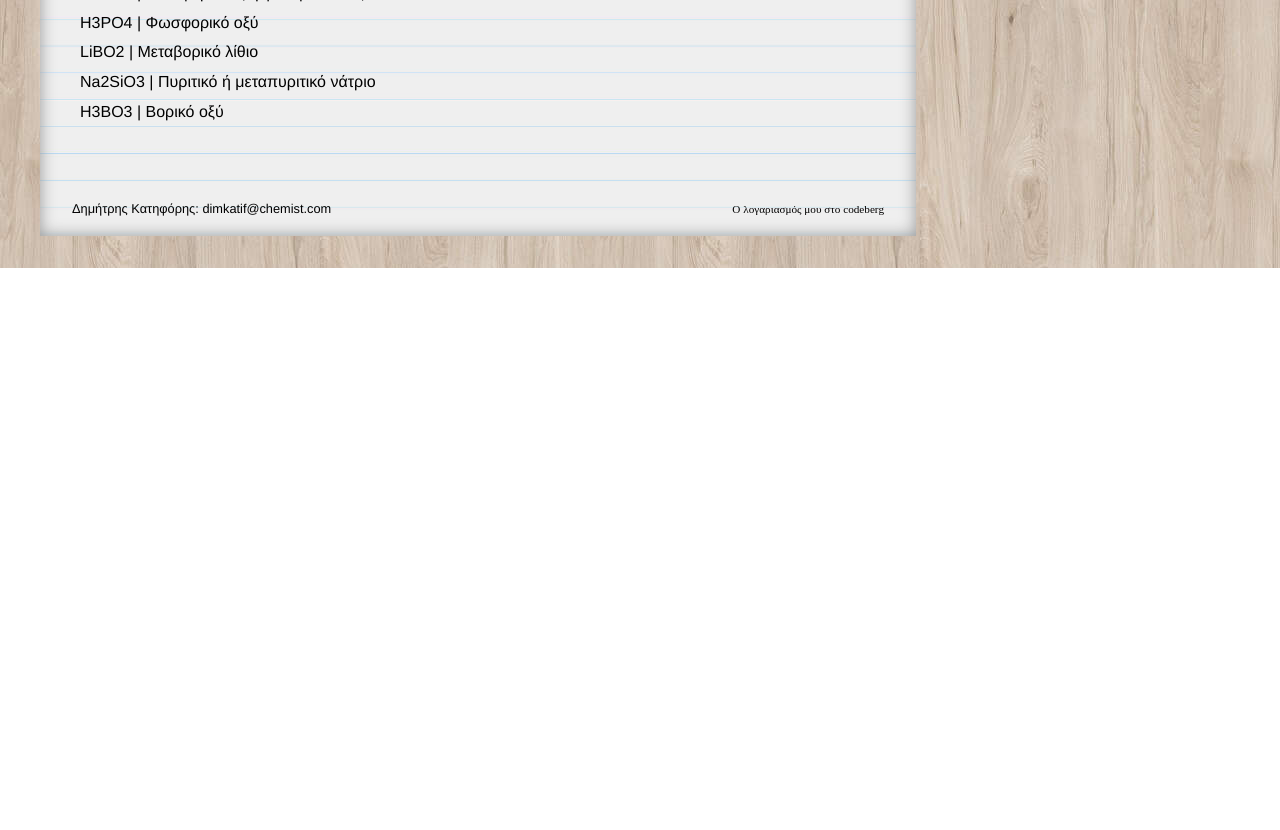
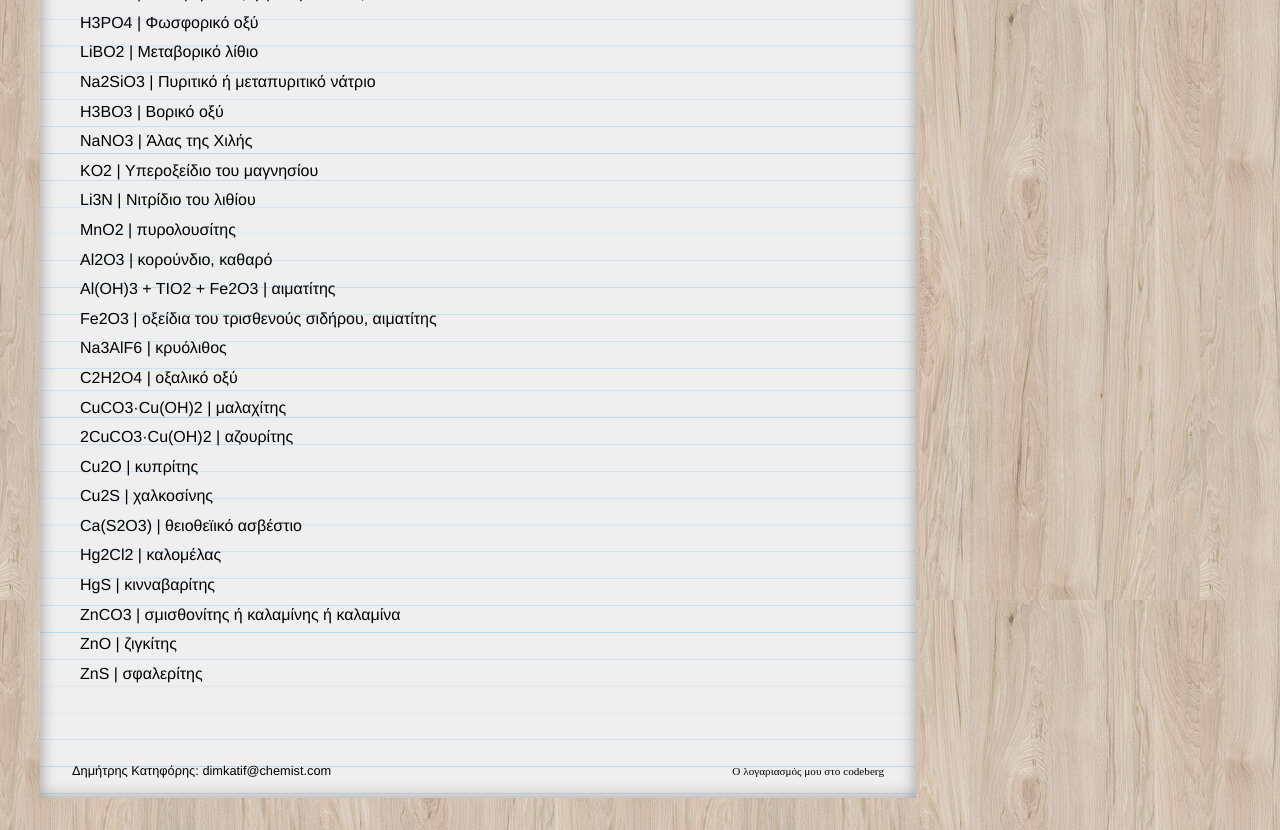
Before and after one commit to mitsoska/website_final, a SvelteKit app: page /nomenclature in a window 1280 px wide. Shown: the part 600-1430 px from the top of the page. Before the commit the page ends 868 px from the top, so only its background shows below. Built offline with nearby package versions, Linux system fonts and the light colour scheme.

Commit message:
New chems

```diff
--- a/src/routes/nomenclature/+page.svelte
+++ b/src/routes/nomenclature/+page.svelte
@@ -18,7 +18,25 @@
   <li>LiBO2 | Μεταβορικό λίθιο</li>
   <li>Na2SiO3 | Πυριτικό ή μεταπυριτικό νάτριο</li>
   <li>H3BO3 | Βορικό οξύ</li>
-<li></li>
+  <li>NaNO3 | Άλας της Χιλής</li>
+  <li>KO2 | Υπεροξείδιο του μαγνησίου</li>
+  <li>Li3N | Νιτρίδιο του λιθίου</li>
+  <li>MnO2 | πυρολουσίτης</li>
+  <li>Al2O3 | κορούνδιο, καθαρό</li>
+  <li>Al(OH)3 + TIO2 + Fe2O3 | αιματίτης</li>
+  <li>Fe2O3 | οξείδια του τρισθενούς σιδήρου, αιματίτης</li>
+  <li>Na3AlF6 | κρυόλιθος</li>
+  <li>C2H2O4  | οξαλικό οξύ</li>
+  <li>CuCO3·Cu(OH)2 | μαλαχίτης</li>
+  <li>2CuCO3·Cu(OH)2 | αζουρίτης</li>
+  <li>Cu2O | κυπρίτης</li>
+  <li>Cu2S | χαλκοσίνης</li>
+  <li> Ca(S2O3) | θειοθεϊικό ασβέστιο </li>
+  <li>Hg2Cl2 | καλομέλας</li>
+  <li> HgS | κινναβαρίτης</li>
+  <li> ZnCO3 | σμισθονίτης ή καλαμίνης ή καλαμίνα</li>
+  <li> ZnO | ζιγκίτης</li>
+  <li> ZnS | σφαλερίτης</li>
 
 </ul>
 
```
Lines whose indentation alone changed are shown as unchanged.
